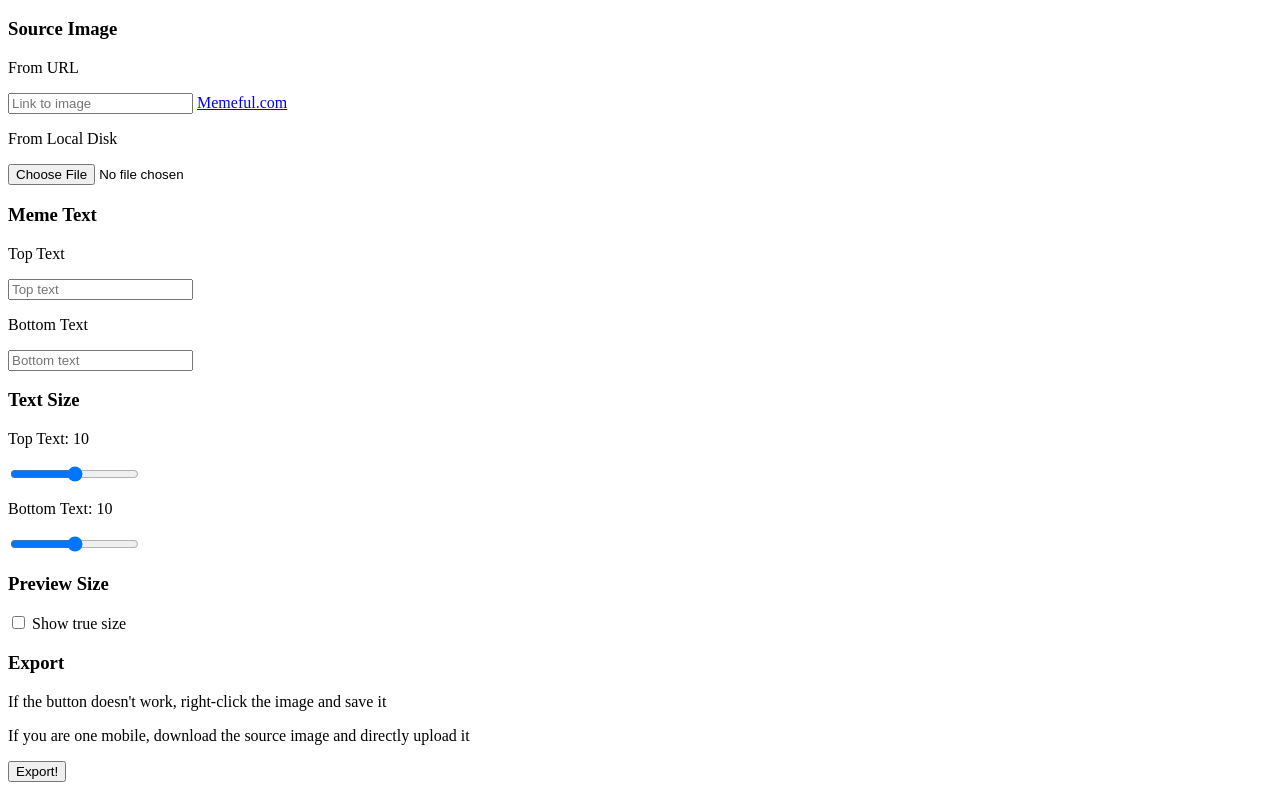
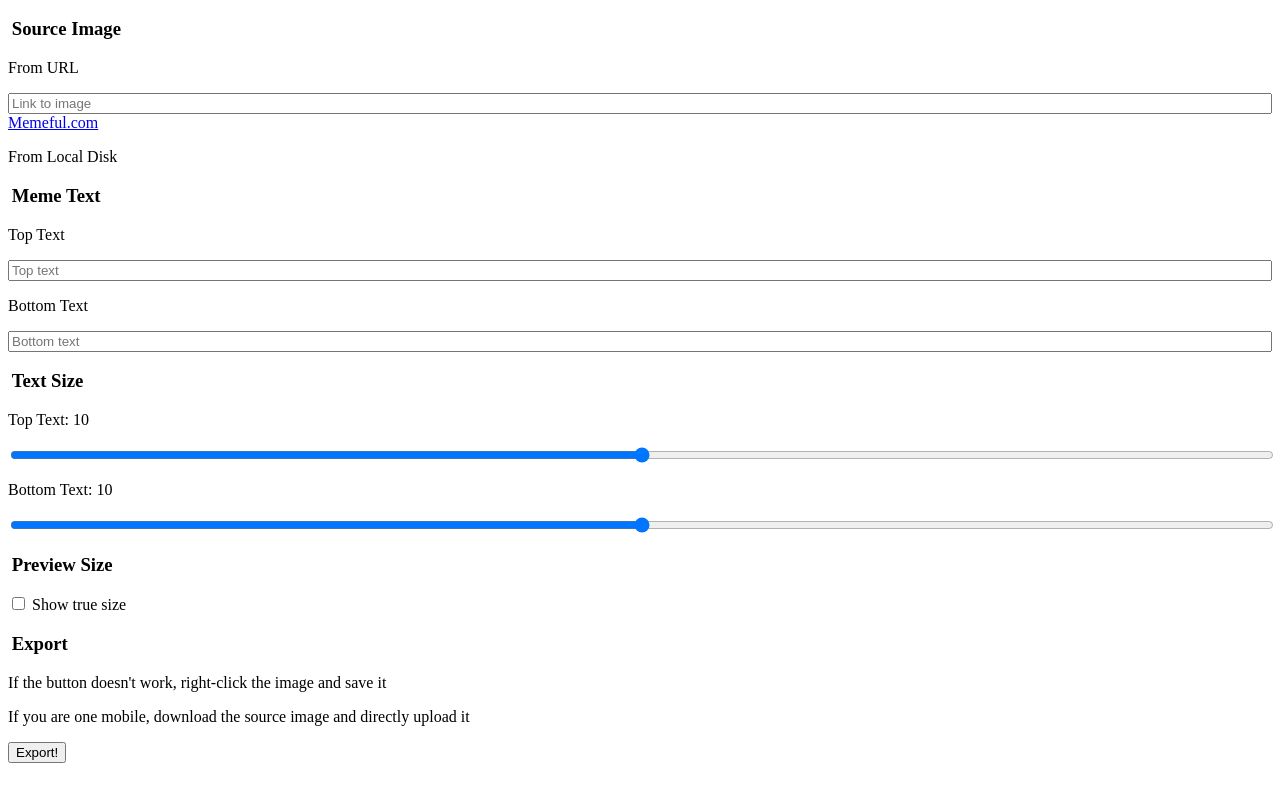
Before and after one commit to sahajoydeep2002/Meme-Generator, a plain HTML site: page index.html in a window 1280 px wide. Shown: the part 48-838 px from the top of the page. Drawn offline with Linux system fonts and the light colour scheme.

Commit message:
Update index.html

```diff
--- a/index.html
+++ b/index.html
@@ -1,4 +1,9 @@
 <h1>Meme Generator</h1>
+<head>
+  <link rel="stylesheet" href="css.css">
+</head>
+
+<script src="java.js"></script>
 
 <div class="box">
   <div>
```
